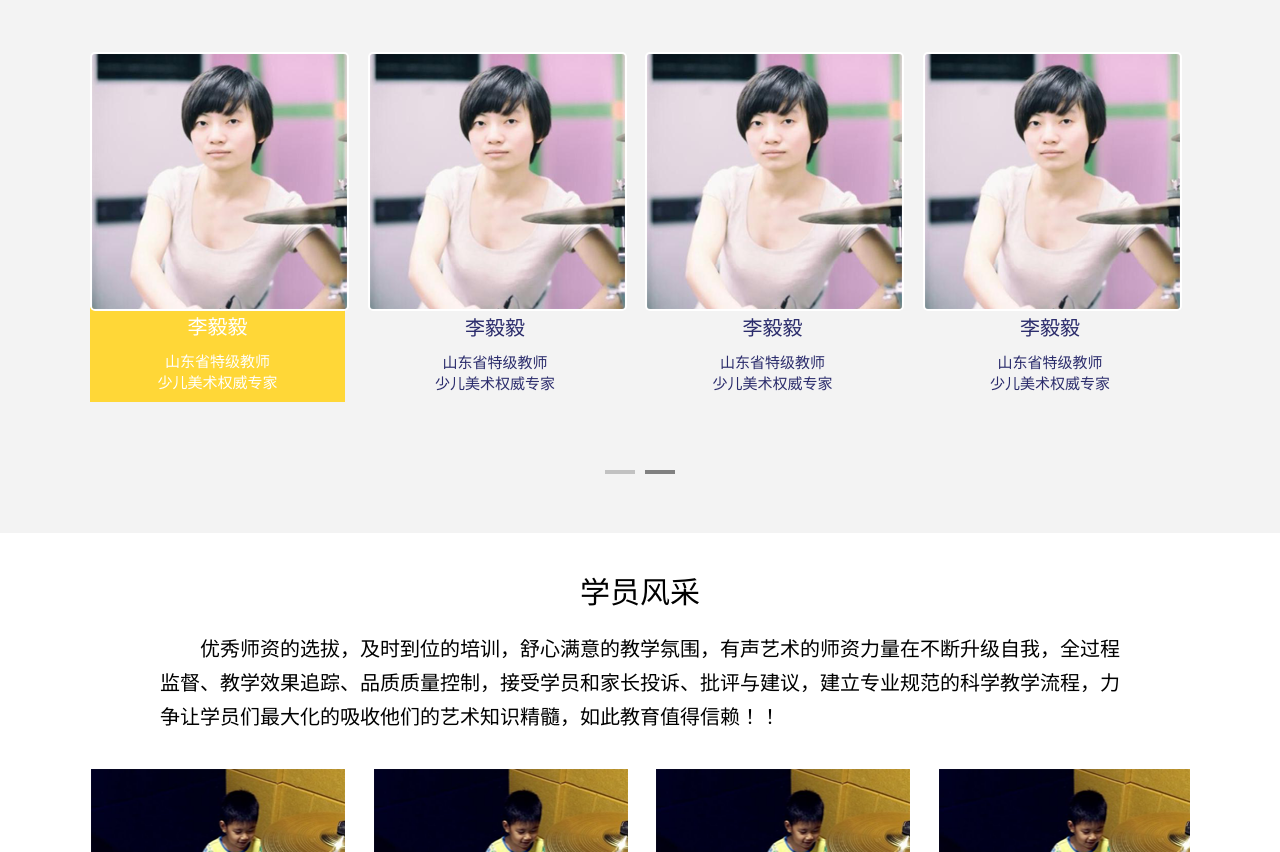
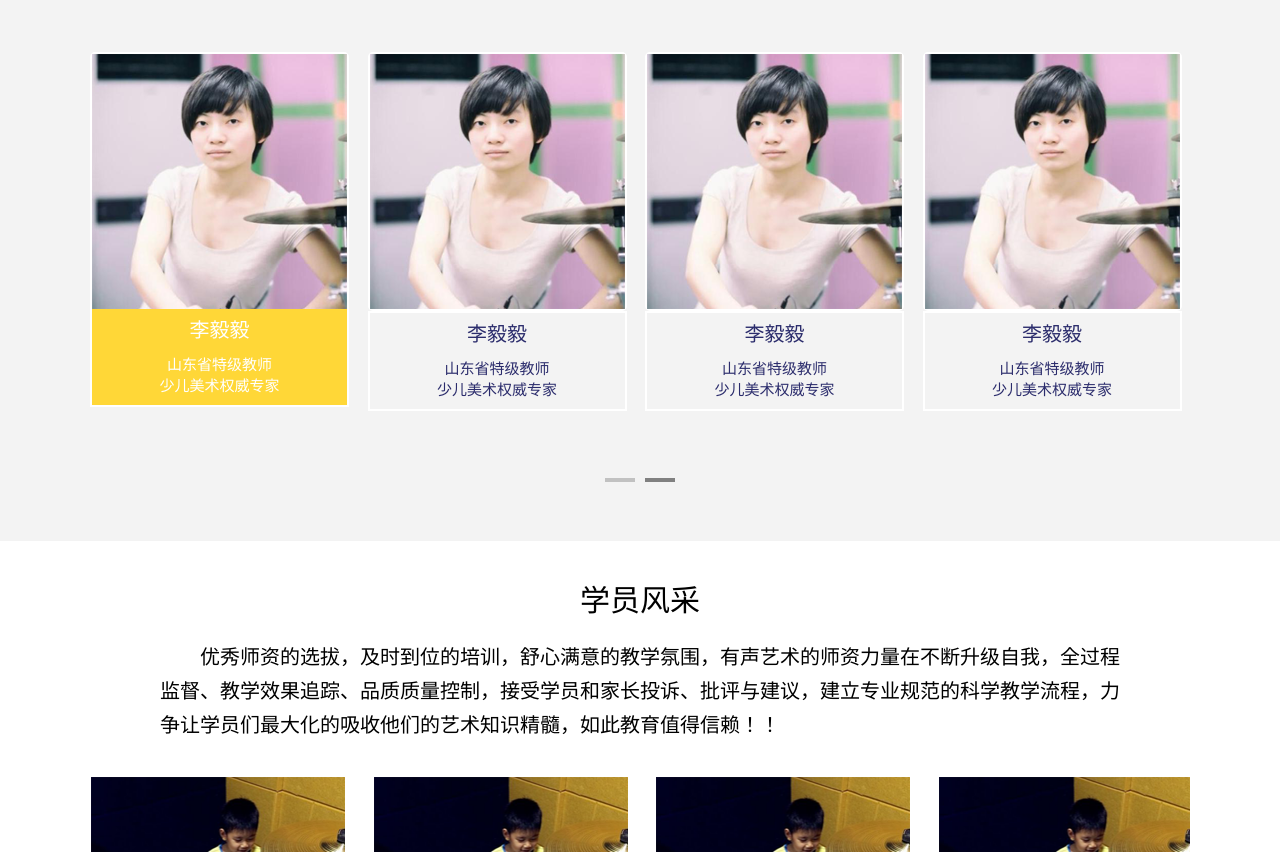
Before and after one commit to guopz/guopz.github.io, a plain HTML site: page demos/edu/src/home.html in a window 1280 px wide. Shown: the part 1040-1892 px from the top of the page. Drawn offline with Linux system fonts and the light colour scheme.

Commit message:
修改样式

```diff
--- a/demos/edu/src/style/home.css
+++ b/demos/edu/src/style/home.css
@@ -217,23 +217,25 @@ a {
 .teaher-swiper .teaher-box .img {
 	width: 255px;
 	height: 255px;
+	border: 2px solid #fff;
+	border-radius: 5px;
 }
 .teaher-swiper .teaher-box img {
 	width: 255px;
 	height: 255px;
-	border-radius: 5px;
-	border: 2px solid #fff;
+	display: block;
 }
 .teaher-swiper .teaher-box .name {
 	color: #2b2c6c;
 	font-size: 15px;
 	padding-bottom: 10px;
 	transition: all .3s;
+	border: 2px solid #fff;
 }
 .teaher-swiper .teaher-box a:hover .name, .teaher-swiper .teaher-box.active .name {
 	background-color: #FFD737;
 	color: #fff;
-	margin-top: -1px;
+	margin-top: -4px;
 }
 .teaher-swiper .teaher-box a:hover img {
 	border-bottom: none;
```
Also changed, not shown: demos/edu/dist/style/all.css, demos/edu/dist/style/home.css.
